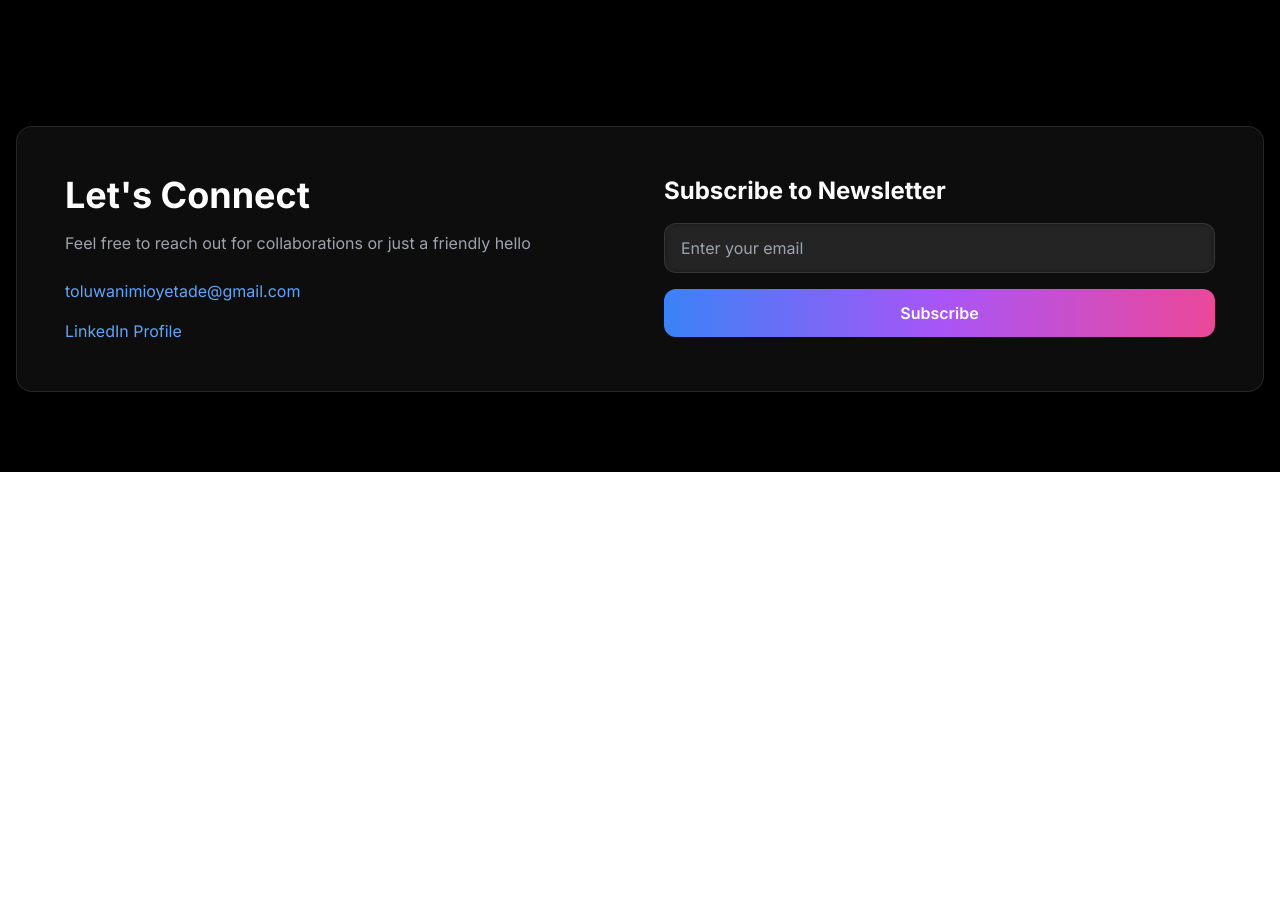
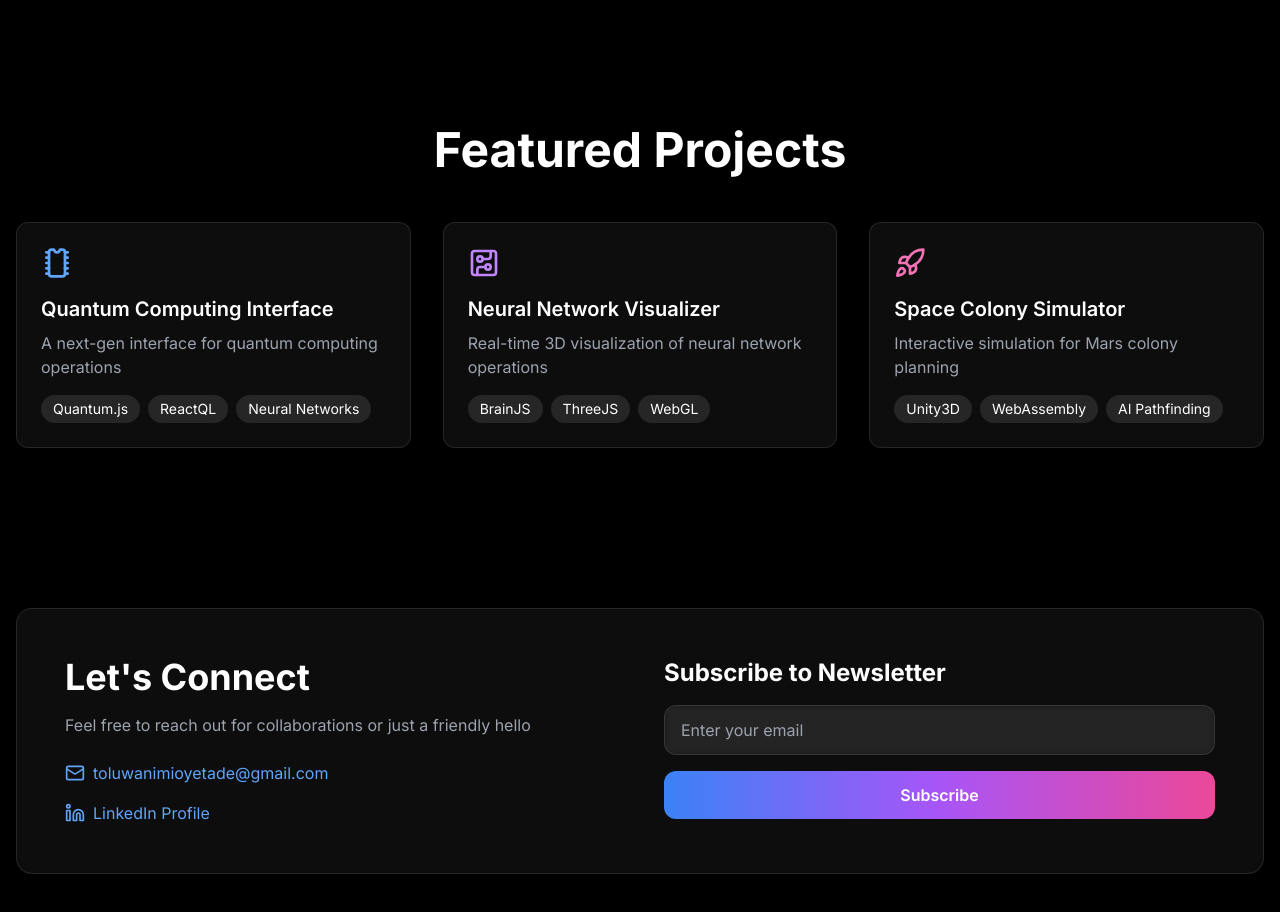
Before and after one commit to tolu4555/picture-perfect-project, a React (Vite) app: page / in a window 1280 px wide. Shown: the part 1200-2112 px from the top of the page. Before the commit the page ends 1672 px from the top, so only its background shows below. Built offline with nearby package versions, Linux system fonts and the light colour scheme.

Commit message:
Add icons for email and LinkedIn
Embed icons for email and LinkedIn in the contact section and add random futuristic projects to the portfolio.
[skip gpt_engineer]

```diff
--- a/src/components/Contact.tsx
+++ b/src/components/Contact.tsx
@@ -1,6 +1,7 @@
 import { motion } from "framer-motion";
 import { useState } from "react";
 import { toast } from "sonner";
+import { Mail, Linkedin } from "lucide-react";
 
 export const Contact = () => {
   const [email, setEmail] = useState("");
@@ -31,16 +32,18 @@ export const Contact = () => {
               <div className="space-y-4">
                 <a
                   href="mailto:toluwanimioyetade@gmail.com"
-                  className="block text-blue-400 hover:text-blue-300"
+                  className="flex items-center gap-2 text-blue-400 hover:text-blue-300"
                 >
+                  <Mail className="h-5 w-5" />
                   toluwanimioyetade@gmail.com
                 </a>
                 <a
                   href="https://www.linkedin.com/in/toluwanimi-oyetade-017ba7327/"
                   target="_blank"
                   rel="noopener noreferrer"
-                  className="block text-blue-400 hover:text-blue-300"
+                  className="flex items-center gap-2 text-blue-400 hover:text-blue-300"
                 >
+                  <Linkedin className="h-5 w-5" />
                   LinkedIn Profile
                 </a>
               </div>
--- /dev/null
+++ b/src/components/Portfolio.tsx
@@ -0,0 +1,67 @@
+import { motion } from "framer-motion";
+import { Rocket, CircuitBoard, Microchip } from "lucide-react";
+
+export const Portfolio = () => {
+  const projects = [
+    {
+      title: "Quantum Computing Interface",
+      description: "A next-gen interface for quantum computing operations",
+      icon: <Microchip className="h-8 w-8 text-blue-400" />,
+      tech: ["Quantum.js", "ReactQL", "Neural Networks"],
+    },
+    {
+      title: "Neural Network Visualizer",
+      description: "Real-time 3D visualization of neural network operations",
+      icon: <CircuitBoard className="h-8 w-8 text-purple-400" />,
+      tech: ["BrainJS", "ThreeJS", "WebGL"],
+    },
+    {
+      title: "Space Colony Simulator",
+      description: "Interactive simulation for Mars colony planning",
+      icon: <Rocket className="h-8 w-8 text-pink-400" />,
+      tech: ["Unity3D", "WebAssembly", "AI Pathfinding"],
+    },
+  ];
+
+  return (
+    <section className="relative bg-black py-20">
+      <div className="container mx-auto px-4">
+        <motion.h2
+          initial={{ opacity: 0, y: 20 }}
+          whileInView={{ opacity: 1, y: 0 }}
+          transition={{ duration: 0.5 }}
+          className="mb-12 text-center text-4xl font-bold text-white md:text-5xl"
+        >
+          Featured Projects
+        </motion.h2>
+        <div className="grid gap-8 md:grid-cols-2 lg:grid-cols-3">
+          {projects.map((project, index) => (
+            <motion.div
+              key={index}
+              initial={{ opacity: 0, y: 20 }}
+              whileInView={{ opacity: 1, y: 0 }}
+              transition={{ duration: 0.5, delay: index * 0.1 }}
+              className="group rounded-xl border border-white/10 bg-white/5 p-6 backdrop-blur-lg transition-transform hover:scale-105"
+            >
+              <div className="mb-4">{project.icon}</div>
+              <h3 className="mb-2 text-xl font-semibold text-white">
+                {project.title}
+              </h3>
+              <p className="mb-4 text-gray-400">{project.description}</p>
+              <div className="flex flex-wrap gap-2">
+                {project.tech.map((tech, techIndex) => (
+                  <span
+                    key={techIndex}
+                    className="rounded-full bg-white/10 px-3 py-1 text-sm text-white"
+                  >
+                    {tech}
+                  </span>
+                ))}
+              </div>
+            </motion.div>
+          ))}
+        </div>
+      </div>
+    </section>
+  );
+};
--- a/src/pages/Index.tsx
+++ b/src/pages/Index.tsx
@@ -1,6 +1,7 @@
 import { motion } from "framer-motion";
 import { Hero } from "@/components/Hero";
 import { Features } from "@/components/Features";
+import { Portfolio } from "@/components/Portfolio";
 import { Contact } from "@/components/Contact";
 
 const Index = () => {
@@ -13,6 +14,7 @@ const Index = () => {
     >
       <Hero />
       <Features />
+      <Portfolio />
       <Contact />
     </motion.div>
   );
```
